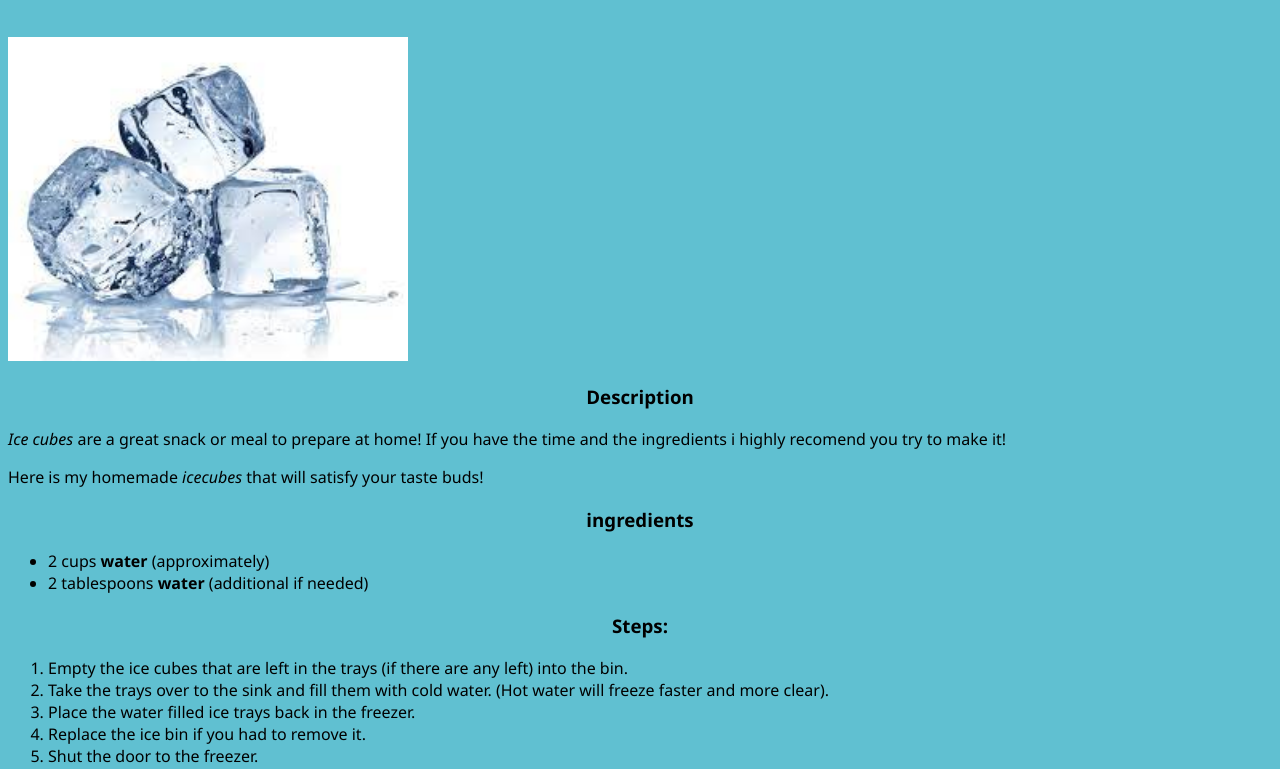
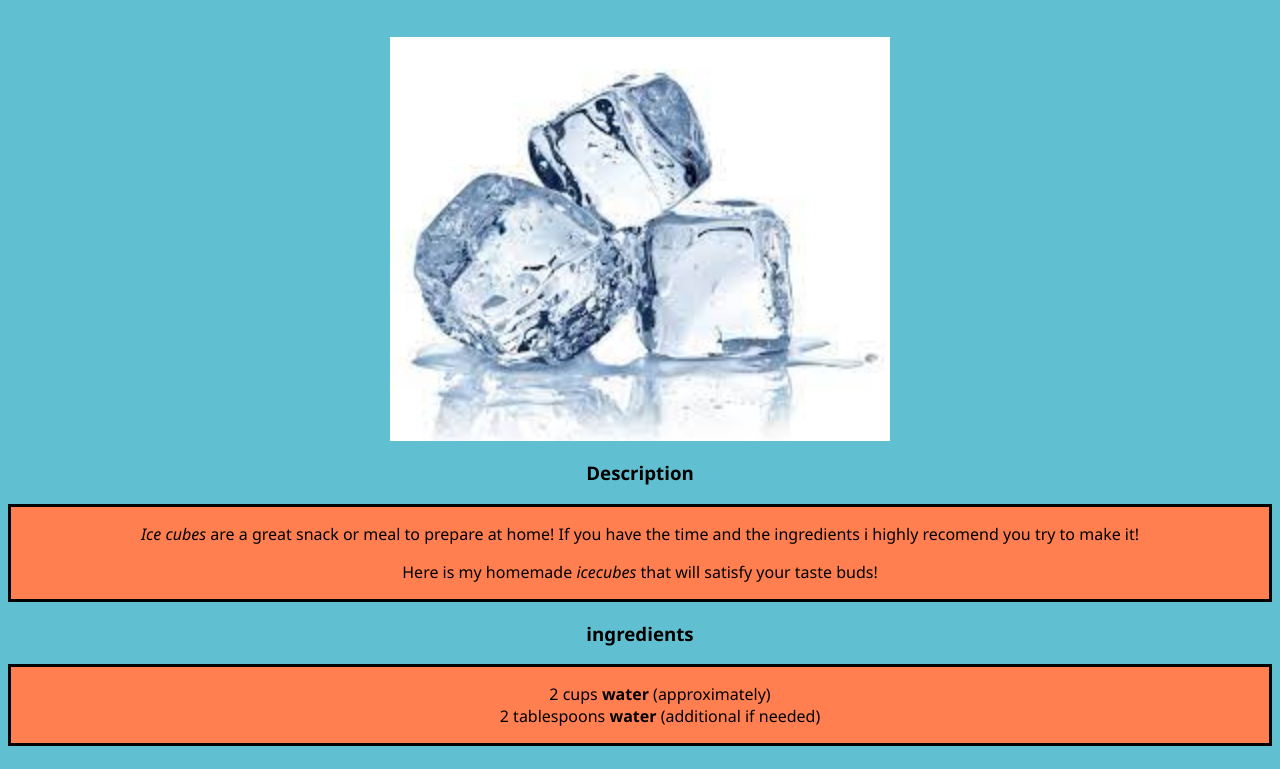
Before and after one commit to WoodenBrick1/odin-recipes, a plain HTML site: page recipes/icecubes.html in a window 1280 px wide. Shown: the part 131-900 px from the top of the page. Drawn offline with Linux system fonts and the light colour scheme.

Commit message:
Finish styling the icecube recipe

```diff
--- a/recipes/icecubes.html
+++ b/recipes/icecubes.html
@@ -11,31 +11,32 @@
 
 <img src="../img/icecube.jpeg" alt="An image of some icecubes" width="400">
 
-<h3 class="head">Description</h3>
-
+<h3>Description</h3>
+<div class="head bord">
 <p><em>Ice cubes</em> are a great snack or meal to prepare at home! If you have the time and the ingredients i highly recomend you try to make it!</p>
 <p> Here is my homemade <em>icecubes</em> that will satisfy your taste buds!</p>
+</div>
 
-<h3 class="head">ingredients</h3>
-
+<h3>ingredients</h3>
+<div class="head bord">
 <ul>
  <li>2 cups <strong>water</strong> (approximately)</li>
 <li>2 tablespoons <strong>water</strong> (additional if needed)</li>
 </ul>
-
-<h3 class="head">Steps:</h3>
-
+</div>
+<h3>Steps:</h3>
+<div class="head bord">
 <ol>
- <li>Empty the ice cubes that are left in the trays (if there are any left) into the bin.</li>
- <li>Take the trays over to the sink and fill them with cold water. (Hot water will freeze faster and more clear).</li>
- <li>Place the water filled ice trays back in the freezer.</li>
- <li>Replace the ice bin if you had to remove it.</li>
- <li>Shut the door to the freezer.</li>
- <li>Be sure to leave for around 4-6 hours at least to make sure it is frozen.</li>
- <li>If you want to experiment, you can freeze things like fruit infused waters or juices.</li>
-
+ <li>1. Empty the ice cubes that are left in the trays (if there are any left) into the bin.</li>
+ <li>2. Take the trays over to the sink and fill them with cold water. (Hot water will freeze faster and more clear).</li>
+ <li>3. Place the water filled ice trays back in the freezer.</li>
+ <li>4. Replace the ice bin if you had to remove it.</li>
+ <li>5. Shut the door to the freezer.</li>
+ <li>6. Be sure to leave for around 4-6 hours at least to make sure it is frozen.</li>
+ <li>7. If you want to experiment, you can freeze things like fruit infused waters or juices.</li>
+</div>
  <p>And there you have it! Hopefully you can enjoy these gulten-free, nutritious , vegan food!</p>
- <p>Credit to: CHRISSYG for this amazing recipe!</p>
+ <p>Credit to: <a href="https://www.food.com/recipe/ice-cubes-420398">CHRISSYG</a> for this amazing recipe!</p>
 
 </ol>
 </body>
--- a/recipes/recipe.css
+++ b/recipes/recipe.css
@@ -7,10 +7,27 @@ body {
     font-family: 'Segoe UI', 'Tahoma', 'Geneva', 'Verdana', sans-serif;
 }
 
-.head {
+.head , h3{
     text-align: center;
 }
 h1 {
     font-size: 60px;
    border-style: dashed;
 }
+
+img {
+    width: 500px;
+    height: auto;
+    display: block;
+    margin-left: auto;
+    margin-right: auto;
+}
+
+.bord {
+    border-style: solid;
+    background-color: coral;
+}
+
+li {
+    list-style-type: none;
+}
```
Also changed, not shown: recipes/cupcakes.html (+2 -1 lines).
